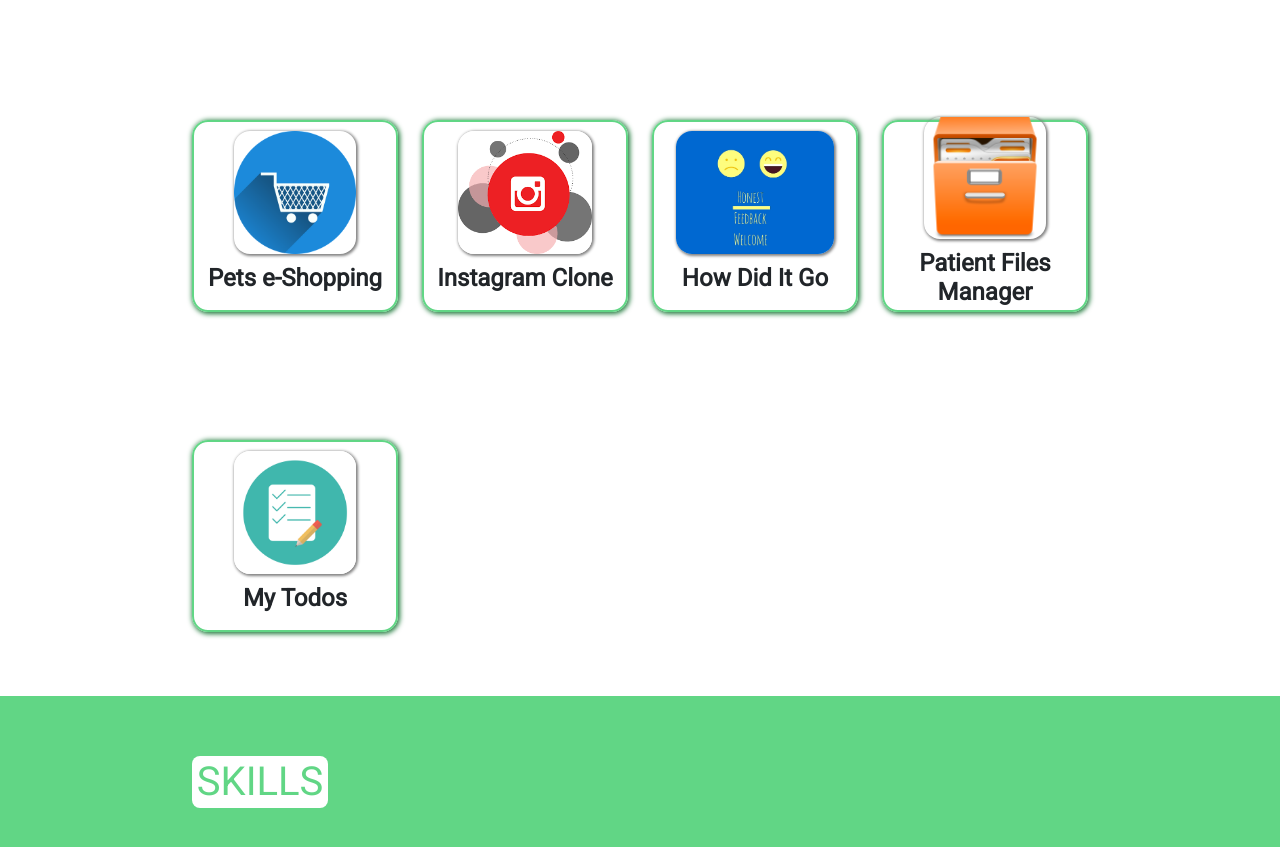
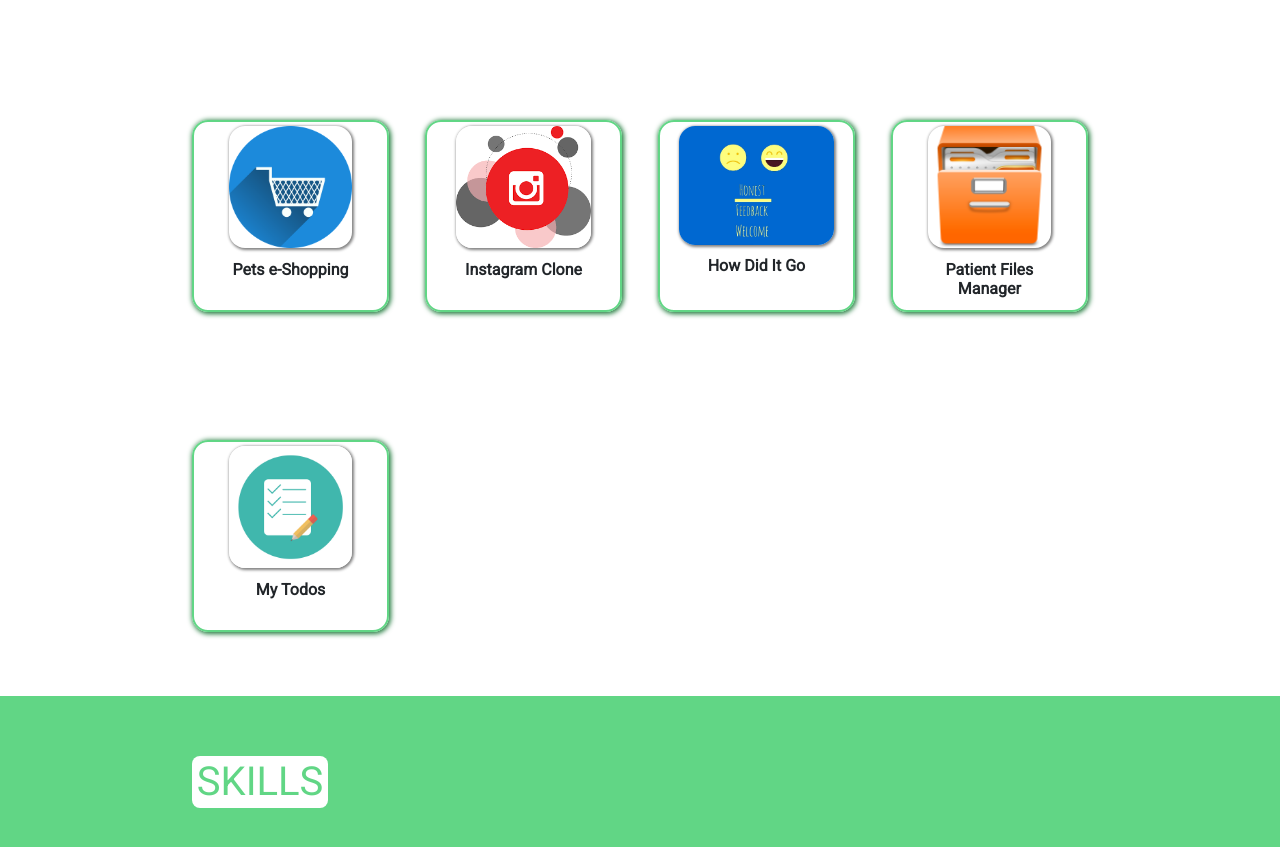
Before and after one commit to Xiaoping-Li/XP-Portfolio, a React (Create React App) app: page / in a window 1280 px wide. Shown: the part 1474-2321 px from the top of the page. Built offline with nearby package versions, Linux system fonts and the light colour scheme; a web font is replaced by a local one.

Commit message:
Modify Home-Project-hover-off font size to 100%

```diff
--- a/src/SCSS/components/homeProjectsList.scss
+++ b/src/SCSS/components/homeProjectsList.scss
@@ -9,7 +9,7 @@
 }
 
 .home-projects-list-item {
-  width: 23%;
+  width: 22%;
   height: 30%;
   border: $standardBorder;
   border-radius: 1rem;
@@ -19,16 +19,20 @@
   img {
     max-width: 80%;
     height: 65%;
-    margin-bottom: 5%;
+    margin-top: 2%;
+    margin-bottom: 3%;
     border-radius: 1rem;
     @include boxShadow(1px, 1px, 3px, 1px, #808080);
   }
 
   h3 {
+    width: 80%;
+    height: 30%;
     text-align: center;
     font-family: $sans-serif;
     font-weight: $bold;
-    font-size: $normalFont;
+    font-size: 100%;
+    padding-top: 3%;
   }
 }
 
```
Also changed, not shown: src/components/HomeProjectsList.js (line endings or trailing spaces).
